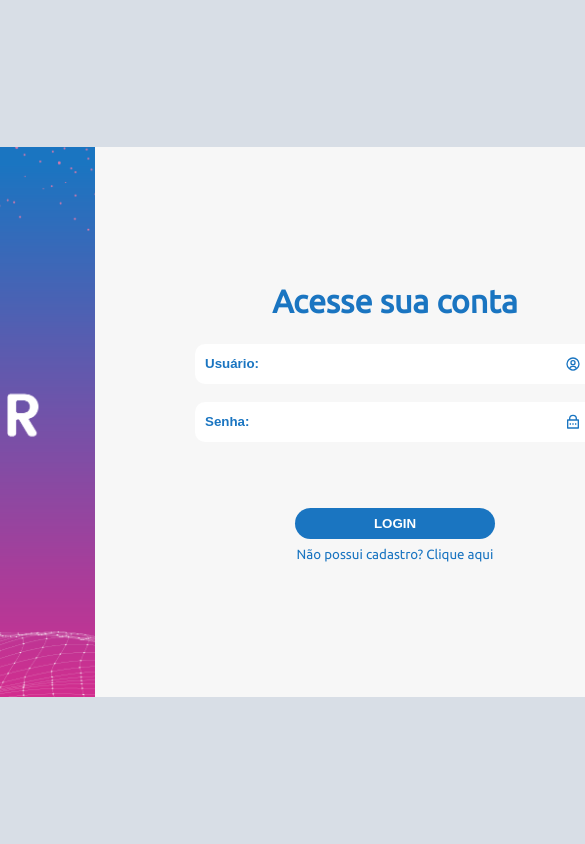
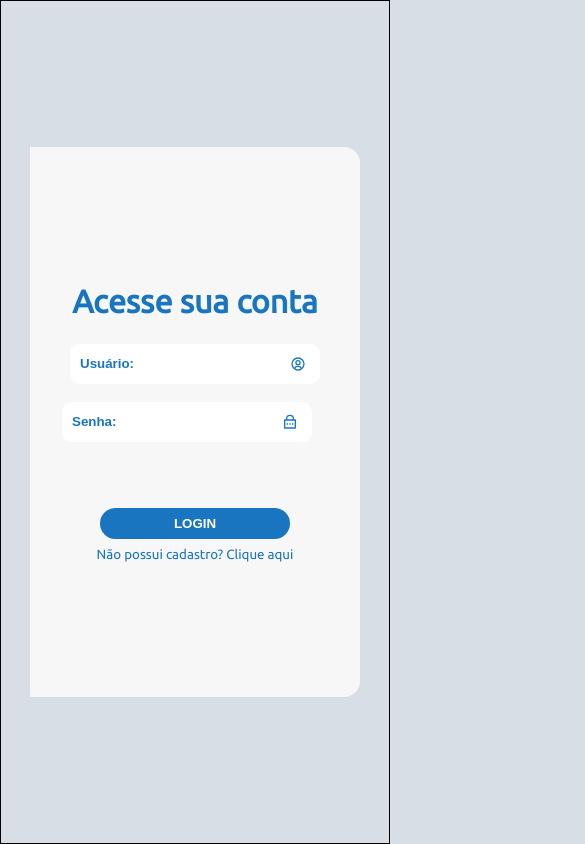
Before and after one commit to vtrajanodev/feedbackscontinuosfront, a React (Create React App) app: page /login in a window 390 px wide. Shown: the top 844 px of the page, 585 px wide, since content can reach past the window. Built offline with nearby package versions, Linux system fonts and the light colour scheme.

Commit message:
Responsividade login/cadastro

```diff
--- a/src/context/EmployeeContext.jsx
+++ b/src/context/EmployeeContext.jsx
@@ -19,13 +19,17 @@ export const EmployeeContextProvider = ({ children }) => {
   }
 
   const getAllEmployees = async () => {
+    setLoading(true)
     const { data } = await api.get('/funcionario')
     setEmployeeList(data)
+    setLoading(false)
   }
 
   const getEmployee = async (id) => {
+    setLoading(true)
     const { data } = await api.get(`/funcionario/${id}`)
     setEmployeeProfile([data])
+    setLoading(false)
   }
 
 
--- a/src/pages/RegisterUser/RegisterUser.jsx
+++ b/src/pages/RegisterUser/RegisterUser.jsx
@@ -2,7 +2,7 @@ import { Field, Form, Formik } from 'formik';
 import PasswordStrengthBar from 'react-password-strength-bar';
 import { useContext } from 'react';
 import { EmployeeContext } from '../../context/EmployeeContext';
-// import * as Yup from 'yup';
+import * as Yup from 'yup';
 import styles from '../styles/loginAndRegister.module.css';
 import { Link } from 'react-router-dom';
 import { AuthContext } from '../../context/AuthContext';
@@ -16,22 +16,22 @@ export const RegisterUser = () => {
   const { handleLogin } = useContext(AuthContext)
 
 
-  // const validateSchema = Yup.object().shape({
-  //   nome: Yup.string()
-  //     .min(10, 'Nome muito curto!')
-  //     .max(55, 'Campo com máximo de 55 caracteres')
-  //     .required('Nome é um campo obrigatório'),
-  //   email: Yup.string()
-  //     .min(10, 'Email muito curto')
-  //     .max(70, 'Email muito longo')
-  //     .matches(/@dbccompany\.com.br$/, 'Dominio @dbccompany.com.br obrigatório')
-  //     .required('Email é um campo obrigatório'),
-  //   senha: Yup.string()
-  //     .min(8, 'A senha deve conter pelo menos 8 caracteres')
-  //     .required('Senha é um campo obrigatório'),
-  //   senhaConfirm: Yup.string()
-  //     .oneOf([Yup.ref('senha'), null], 'As senhas devem ser iguais'),
-  // });
+  const validateSchema = Yup.object().shape({
+    nome: Yup.string()
+      .min(10, 'Nome muito curto!')
+      .max(55, 'Campo com máximo de 55 caracteres')
+      .required('Nome é um campo obrigatório'),
+    email: Yup.string()
+      .min(10, 'Email muito curto')
+      .max(70, 'Email muito longo')
+      .matches(/@dbccompany\.com.br$/, 'Dominio @dbccompany.com.br obrigatório')
+      .required('Email é um campo obrigatório'),
+    senha: Yup.string()
+      .min(8, 'A senha deve conter pelo menos 8 caracteres')
+      .required('Senha é um campo obrigatório'),
+    senhaConfirm: Yup.string()
+      .oneOf([Yup.ref('senha'), null], 'As senhas devem ser iguais'),
+  });
 
 
   const onChangeUpload = (event) => {
@@ -54,7 +54,7 @@ export const RegisterUser = () => {
           foto: '',
           senhaConfirm: ''
         }}
-        // validationSchema={validateSchema}
+        validationSchema={validateSchema}
         onSubmit={async (
           values,
           { setSubmitting }
@@ -96,14 +96,14 @@ export const RegisterUser = () => {
                   )}
                 </div>
                 <div>
-                  <Field id="senha" name="senha" placeholder="Senha" />
+                  <Field type="password" id="senha" name="senha" placeholder="Senha" />
                   <PasswordStrengthBar password={props.values.senha} className={styles.bar} shortScoreWord={'Muito curta'} scoreWords={['fraca', 'moderada', 'forte', 'ideal']} minLength={3} maxLength={16} scoreWordClassName='classe' />
                   {(props.errors.senha && props.touched.senha) && (
                     <small>{props.errors.senha}</small>
                   )}
                 </div>
                 <div>
-                  <Field id="senhaConfirm" name="senhaConfirm" placeholder="Confirmação de senha" />
+                  <Field type="password" id="senhaConfirm" name="senhaConfirm" placeholder="Confirmação de senha" />
                   {props.errors.senhaConfirm && (
                     <small>{props.errors.senhaConfirm}</small>
                   )}
--- a/src/pages/styles/loginAndRegister.module.css
+++ b/src/pages/styles/loginAndRegister.module.css
@@ -158,7 +158,7 @@
 .fileLabel span svg {
   position: absolute;
   margin-left: 253px;
-  margin-top: -25px;
+  margin-top: -30px;
   color: var(--blue);
 }
 
@@ -198,3 +198,79 @@
 .scoreWordClassName {
   color: #1A75C1;
 }
+
+
+@media (max-width: 990px) {
+  .signIn {
+    display: none;
+  }
+
+  .content {
+    max-width: 800px;
+    margin: 0 auto;
+    display: block;
+  }
+
+  .registerUserContainer {
+    margin: 0 auto;
+    max-width: 100%;
+    border: 1px solid black;
+  }
+
+  .content {
+    margin: 0 auto;
+    display: flex;
+    justify-content: center;
+  }
+}
+
+@media (max-width: 650px) {
+  .signIn {
+    display: none;
+  }
+
+  .content {
+    max-width: 550px;
+    margin: 0 auto;
+    display: block;
+  }
+
+  .registerUserContainer {
+    margin: 0 auto;
+    max-width: 100%;
+    border: 1px solid black;
+  }
+
+  .content {
+    margin: 0 auto;
+    display: flex;
+    justify-content: center;
+  }
+
+  .registerForm input {
+    width: 250px;
+  }
+
+  .registerForm svg {
+    margin-left: 220px;
+  }
+
+  .buttonSubmit {
+    width: 190px;
+  }
+
+  .registerForm input[type="password"] {
+    margin-right: 9rem;
+  }
+  .fileLabel label{
+    margin: 0;
+  }
+
+  .fileLabel span svg {
+    position: absolute;
+    margin-left: 110px;
+    margin-top: -25px;
+    color: var(--blue);
+  }
+
+}
```
